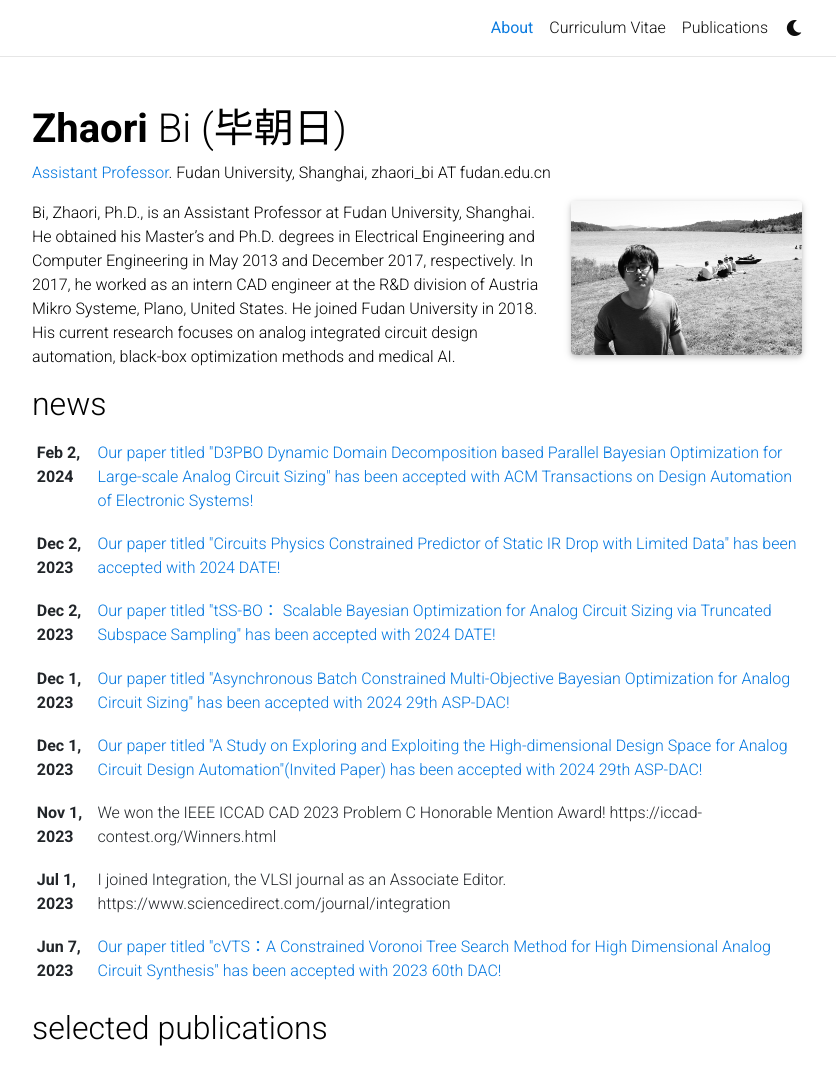
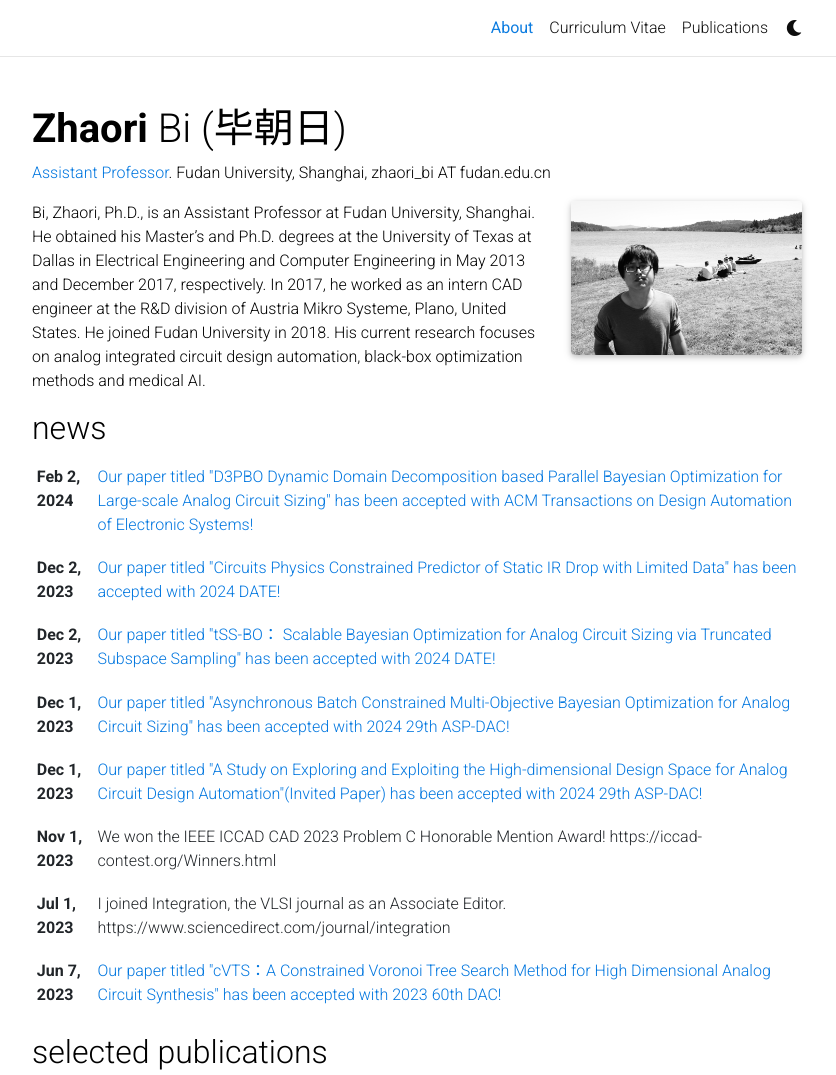
Before and after one commit to bzr2915/bzr2915, a Jekyll site: the page built from _pages/about.md, in a window 1280 px wide and 1273 px high, cut to the strip 0-1075 px from the top of the window. Shown: the whole strip, without its empty margins (223-1059 px from the left). Built offline with Jekyll 4.4.1, drawn with Linux system fonts in a browser that asks for light colours; full-size pictures stand in for the smaller copies a plugin makes; comment, search, counter and statistics services are not loaded; a style sheet for code colours, icons or effects is not loaded.

Commit message:
modify about section

```diff
--- a/_pages/about.md
+++ b/_pages/about.md
@@ -14,4 +14,4 @@ latest_posts: true  # includes a list of the newest posts
 selected_papers: true # includes a list of papers marked as "selected={true}"
 social: false  # includes social icons at the bottom of the page
 ---
-Bi, Zhaori, Ph.D., is an Assistant Professor at Fudan University, Shanghai. He obtained his Master's and Ph.D. degrees in Electrical Engineering and Computer Engineering in May 2013 and December 2017, respectively. In 2017, he worked as an intern CAD engineer at the R&D division of Austria Mikro Systeme, Plano, United States. He joined Fudan University in 2018. His current research focuses on analog integrated circuit design automation, black-box optimization methods and medical AI.
+Bi, Zhaori, Ph.D., is an Assistant Professor at Fudan University, Shanghai. He obtained his Master's and Ph.D. degrees at the University of Texas at Dallas in Electrical Engineering and Computer Engineering in May 2013 and December 2017, respectively. In 2017, he worked as an intern CAD engineer at the R&D division of Austria Mikro Systeme, Plano, United States. He joined Fudan University in 2018. His current research focuses on analog integrated circuit design automation, black-box optimization methods and medical AI.
```
